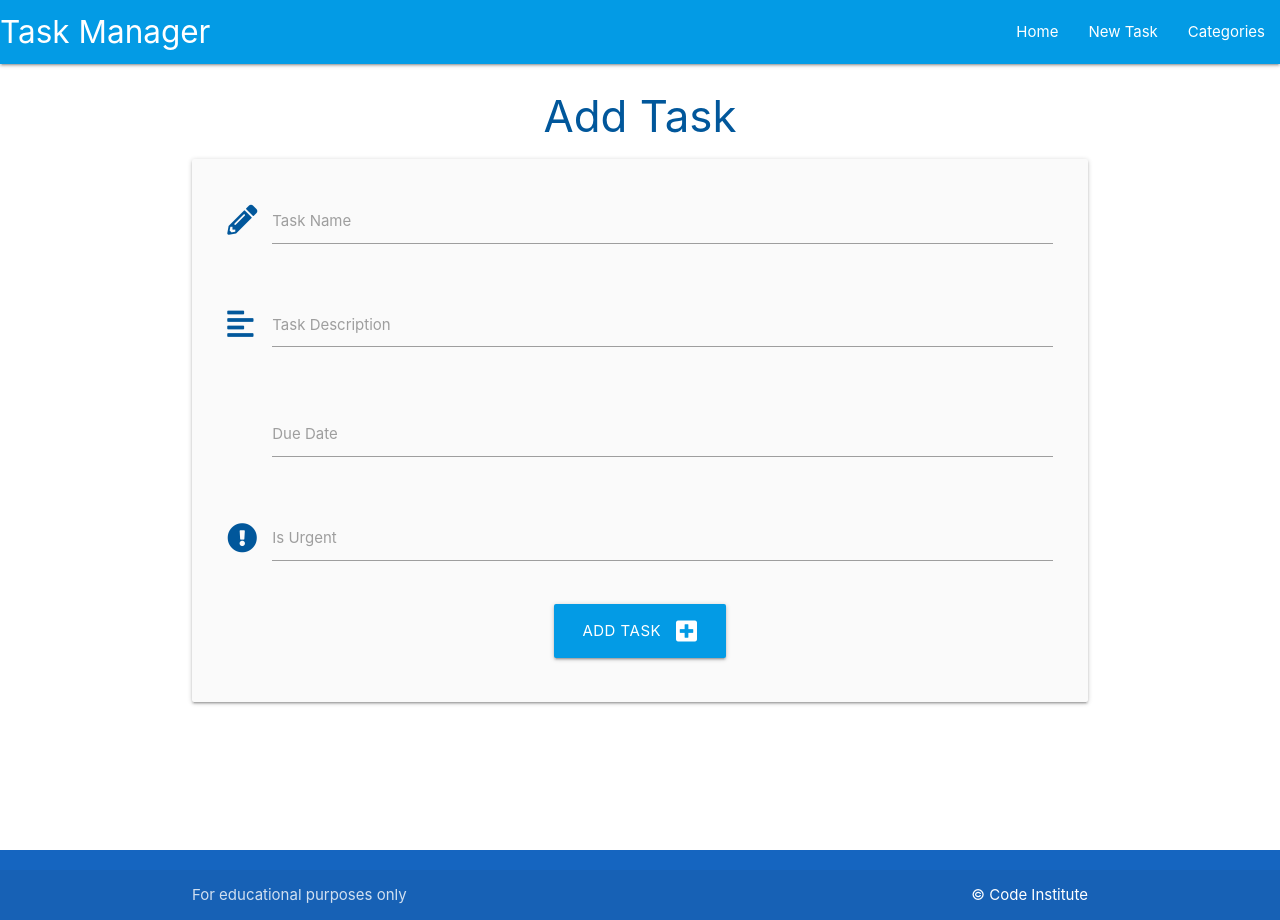
After one commit to dinakidane/task-manager2, a Flask app: page /add_task in a window 1280 px wide. The commit adds this page. Run offline with Flask 2, Linux system fonts and the light colour scheme; data that the repository does not hold is empty.

Commit message:
categories

```diff
--- a/taskmanager/models.py
+++ b/taskmanager/models.py
@@ -14,7 +14,7 @@ class Category(db.Model):
 class Task(db.Model):
     # schema for the task model
     id = db.Column(db.Integer, primary_key=True)
-    task = db.Column(db.String(50), unique=True, nullable=False)
+    task_name = db.Column(db.String(50), unique=True, nullable=False)
     task_description = db.Column(db.Text, nullable=False)
     is_urgent = db.Column(db.Boolean, default=False, nullable = False)
     due_date = db.Column(db.Date, nullable=False)
--- a/taskmanager/routes.py
+++ b/taskmanager/routes.py
@@ -39,3 +39,20 @@ def delete_category(category_id):
     db.session.delete(category)
     db.session.commit()
     return redirect(url_for("categories"))
+
+
+@app.route("/add_task", methods=["GET", "POST"])
+def add_task():
+    categories = list(Category.query.order_by(Category.category_name).all())
+    if request.method == "POST":
+        task = Task(
+            task_name = request.form.get("task_name"),
+            task_description = request.form.get("task_description"),
+            is_urgent = bool(True if request.form.get("is_urgent") else False),
+            due_date = request.form.get("due_date"),
+            category_id = request.form.get("category_id")
+        )
+        db.session.add(task)
+        db.session.commit()
+        return redirect(url_for("home"))
+    return render_template("add_task.html", categories=categories)
--- /dev/null
+++ b/taskmanager/templates/add_task.html
@@ -0,0 +1,58 @@
+{% extends "base.html" %}
+{% block content %}
+
+<h3 class="light-blue-text text-darken-4 center-align">Add Task</h3>
+
+<div class="row card-panel grey lighten-5">
+    <form class="col s12" method="POST" action="{{ url_for('add_task') }}">
+        <!-- task name -->
+        <div class="row">
+            <div class="input-field col s12">
+                <i class="fas fa-pencil-alt prefix light-blue-text text-darken-4"></i>
+                <input id="task_name" name="task_name" minlength="5" maxlength="50" type="text" class="validate" required>
+                <label for="task_name">Task Name</label>
+            </div>
+        </div>
+
+        <!-- task description -->
+        <div class="row">
+            <div class="input-field col s12">
+                <i class="fas fa-align-left prefix light-blue-text text-darken-4"></i>
+                <textarea id="task_description" name="task_description" minlength="5" maxlength="200" type="text"
+                    class="materialize-textarea validate" required></textarea>
+                <label for="task_description">Task Description</label>
+            </div>
+        </div>
+
+        <!-- due date -->
+        <div class="row">
+            <div class="input-field col s12">
+                <i class="fas fa-calender-alt prefix light-blue-text text-darken-4"></i>
+                <input id="due_date" name="due_date" type="text" class="datepicker validate" required>
+                <label for="due_date">Due Date</label>
+            </div>
+        </div>
+
+        <!-- is_urgent -->
+        <div class="row">
+            <div class="input-field col s12">
+                <i class="fas fa-exclamation-circle prefix light-blue-text text-darken-4"></i>
+                <input id="is_urgent" name="is_urgent" type="text">
+                <label for="is_urgent">Is Urgent</label>
+            </div>
+        </div>
+
+        <!-- category_id -->
+
+        <!-- submit button -->
+        <div class="row">
+            <div class="col s12 center-align">
+                <button type="submit" class="btn-large light-blue darken-1">
+                    Add Task <i class="fas fa-plus-square right"></i>
+                </button>
+            </div>
+        </div>
+    </form>
+</div>
+
+{% endblock %}
--- a/taskmanager/templates/base.html
+++ b/taskmanager/templates/base.html
@@ -20,7 +20,7 @@
             <a href="#" data-target="mobile-demo" class="sidenav-trigger"><i class="fas fa-bars"></i></a>
             <ul class="right hide-on-med-and-down">
                 <li><a href="{{ url_for('home') }}">Home</a></li>
-                <li><a href="">New Task</a></li>
+                <li><a href="{{ url_for('add_task') }}">New Task</a></li>
                 <li><a href="{{ url_for('categories') }}">Categories</a></li>
             </ul>
             </div>
@@ -29,7 +29,7 @@
         <!-- navbar at the bottom of the page -->
         <ul class="sidenav" id="mobile-demo">
             <li><a href="{{ url_for('home') }}">Home</a></li>
-            <li><a href="">New Task</a></li>
+            <li><a href="{{ url_for('add_task') }}">New Task</a></li>
             <li><a href="{{ url_for('categories') }}">Categories</a></li>
         </ul>
     </header>
```
Also changed, not shown: taskmanager/static/js/script.js (+7 -0 lines), taskmanager/templates/tasks.html (+8 -0 lines).
